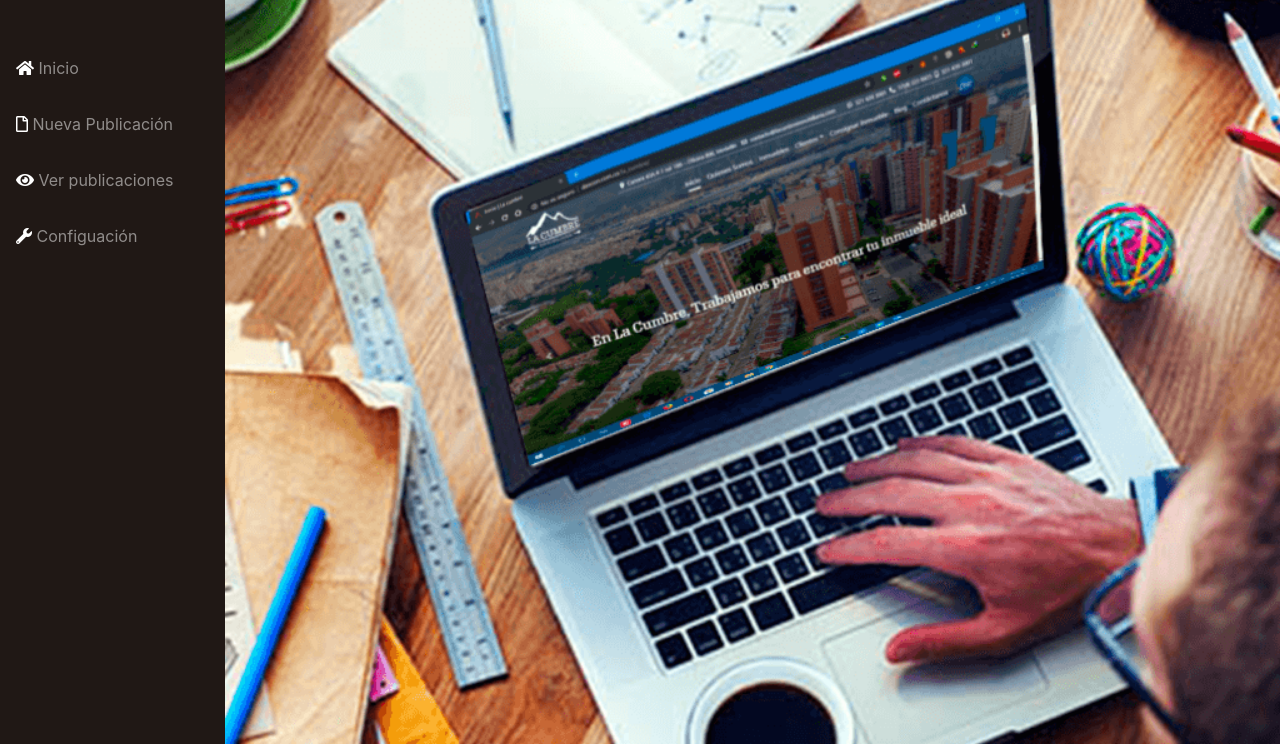
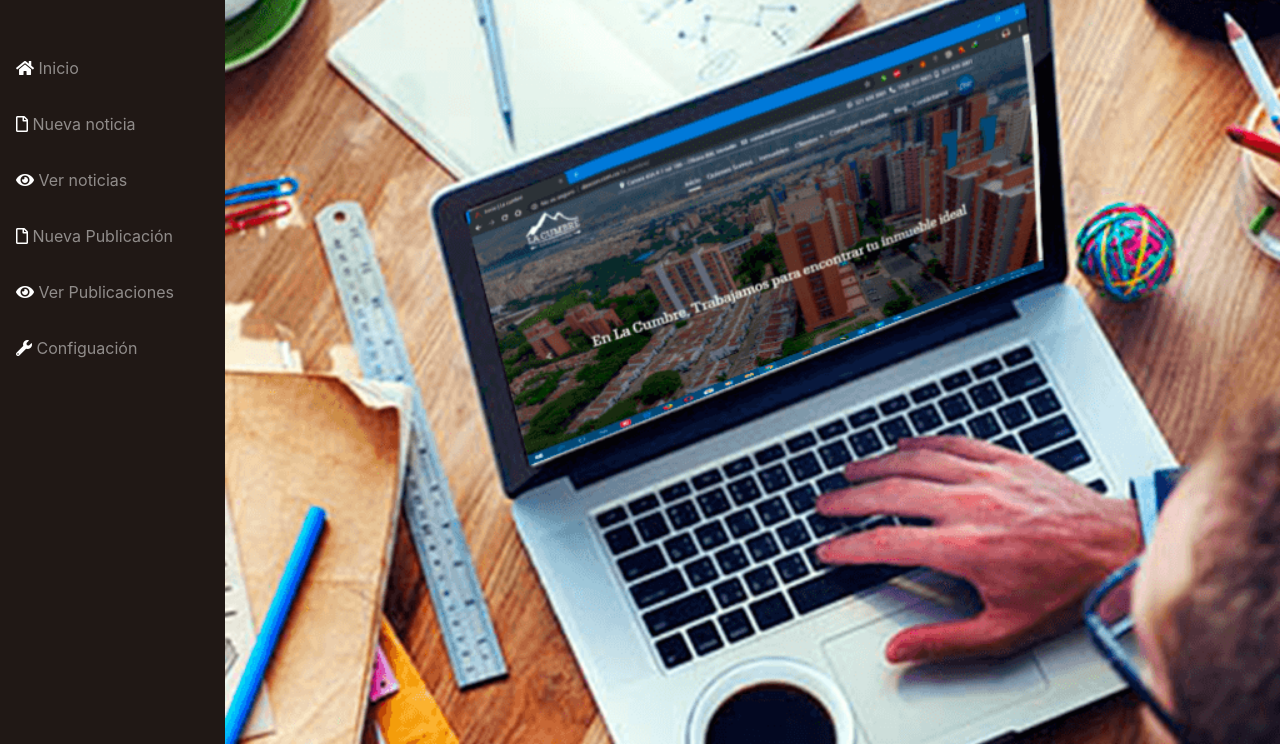
Before and after one commit to DexconDigital/lacumbre, a PHP site: page /Lacumbre_Admin/admin/index.php in a window 1280 px wide. Shown: the part 131-875 px from the top of the page. Run offline with PHP 8.4, Linux system fonts and the light colour scheme; a user stored in the database is signed in; data comes from the database, SQL or seed files in the repository; data that the repository does not hold is empty; some libraries are stand-ins or nearby versions.

Commit message:
Add files via upload

```diff
--- a/Lacumbre_Admin/admin/layout/layout.php
+++ b/Lacumbre_Admin/admin/layout/layout.php
@@ -120,7 +120,7 @@ $imagen_inicio = $usuario[10];
 
     <nav class="navbar navbar-expand static-top color_nv">
         <div style="width: 14%;">
-            <a class="navbar-brand mr-1" href="layout.html"><img style="object-fit: contain;width: 100%;height: 100%;" src="images/Logo_Blanco.png" alt=""></a>
+            <a class="navbar-brand mr-1" href="index.php"><img style="object-fit: contain;width: 100%;height: 100%;" src="images/Logo_Blanco.png" alt=""></a>
         </div>
 
 
@@ -162,13 +162,24 @@ $imagen_inicio = $usuario[10];
             <li class="nav-item ">
                 <a class="nav-link " href="./agregar-publicacion.php">
                     <i class="far fa-file colo_ico"></i>
-                    <span>Nueva Publicación</span>
+                    <span>Nueva noticia</span>
                 </a>
             </li>
             <li class="nav-item ">
                 <a class="nav-link" href="lista-publicaciones.php">
                     <i class="fas fa-eye colo_ico"></i>
-                    <span>Ver publicaciones</span></a>
+                    <span>Ver noticias</span></a>
+            </li>
+            <li class="nav-item ">
+                <a class="nav-link " href="./agregar-general.php">
+                    <i class="far fa-file colo_ico"></i>
+                    <span>Nueva Publicación</span>
+                </a>
+            </li>
+            <li class="nav-item ">
+                <a class="nav-link" href="lista-general.php">
+                    <i class="fas fa-eye colo_ico"></i>
+                    <span>Ver Publicaciones</span></a>
             </li>
             <li class="nav-item ">
                 <a class="nav-link" href="perfil.php">
@@ -176,14 +187,6 @@ $imagen_inicio = $usuario[10];
                     <span>Configuación</span></a>
             </li>
         </ul>
-
-
-
-
-
-
-
-
 
         <!-- Bootstrap core JavaScript-->
         <script src="vendor/jquery/jquery.min.js"></script>
```
